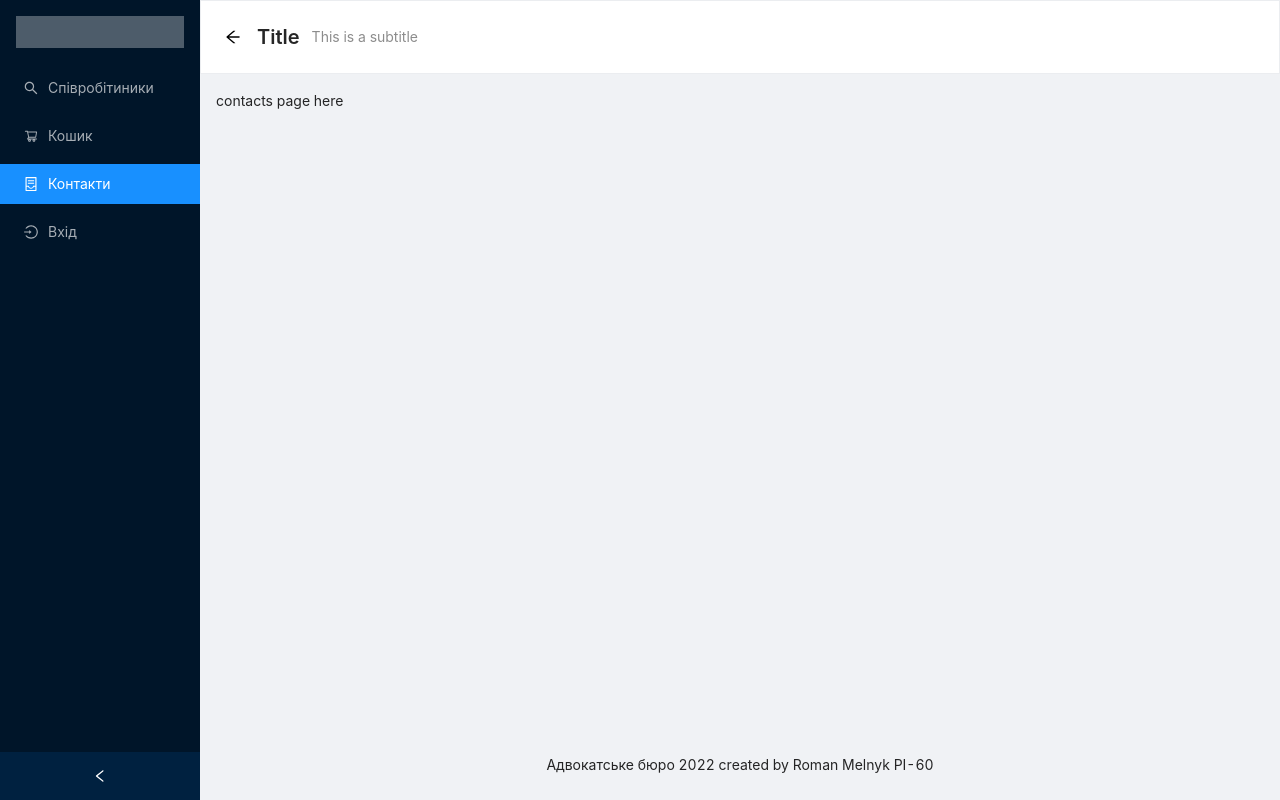
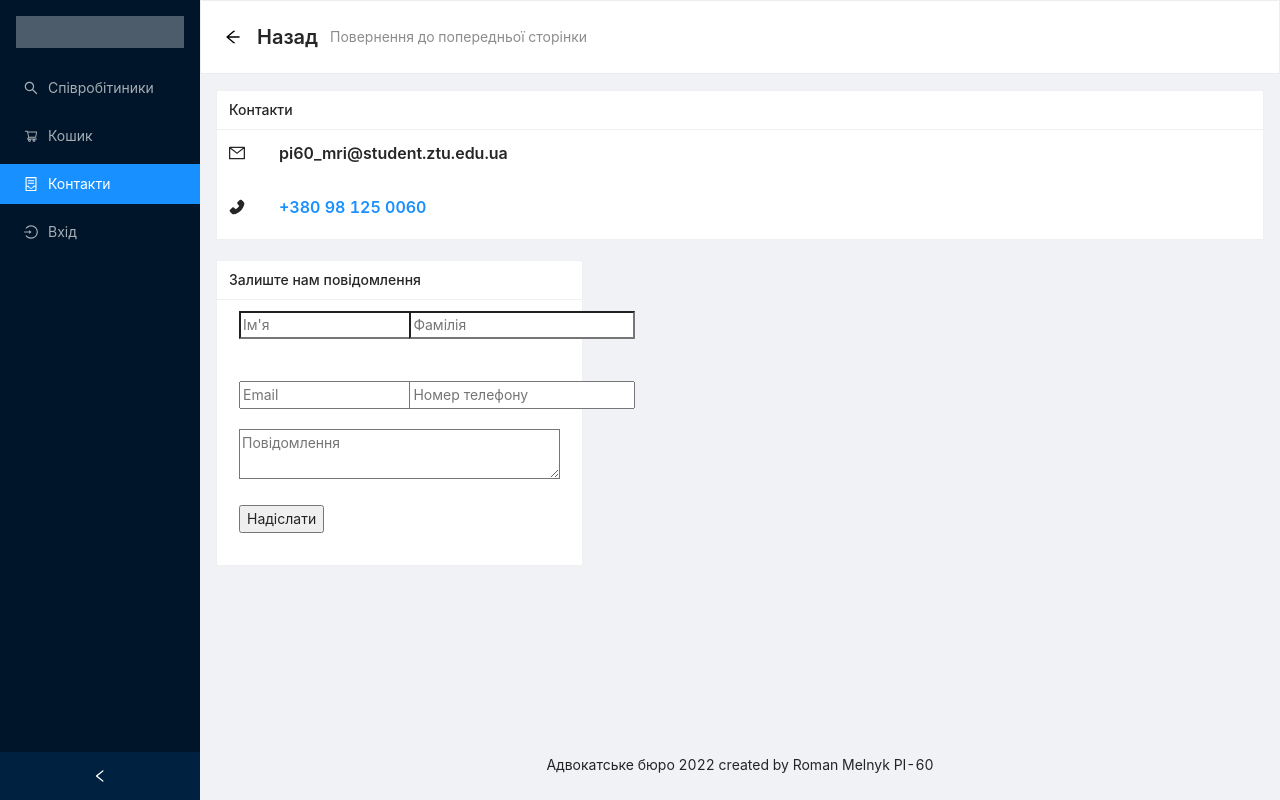
Before and after one commit to romka12254/dyploma, a React (Create React App) app: page /contacts in a window 1280 px wide. Built offline with nearby package versions, Linux system fonts and the light colour scheme; no server answers.

Commit message:
add contacts page

```diff
--- /dev/null
+++ b/src/pages/contacts/contacts.css
@@ -0,0 +1,22 @@
+.icon{
+    width: 50px;
+}
+.icon:hover {
+    color: dodgerblue;
+}
+
+.link {
+    color: black;
+}
+.link:hover {
+    color: dodgerblue;
+}
+
+.row {
+    width: 100%;
+    margin-bottom: 20px;
+}
+
+.col {
+    padding: 0 10px;
+}
--- /dev/null
+++ b/src/pages/contacts/contacts.js
@@ -0,0 +1,114 @@
+import React, {useState} from 'react';
+import "./contacts.css";
+import {Typography, message, Input, Space, Card, Row, Col } from "antd";
+import {MailOutlined, PhoneFilled} from "@ant-design/icons";
+import {doc, getDoc, setDoc, updateDoc} from "firebase/firestore";
+import {db} from "../../services/base";
+const { Title } = Typography;
+
+const Contacts = () => {
+    const [message, setMessage] = useState({
+        firstName: '',
+        lastName: '',
+        email: '',
+        phone: '',
+        text: ''
+    });
+
+    const sendMessage = async (e) => {
+        e.preventDefault();
+        const docRef = doc(db, "admin", "messages");
+        const docSnap = await getDoc(docRef);
+        if (docSnap.exists()) {
+            await updateDoc(docRef, {
+                messages: {...docSnap.messages, message}
+            })
+        } else {
+            await setDoc(doc(db, 'admin', 'messages'), {
+                messages: [message]
+            });
+        }
+        message.success('Повідомлення надіслано');
+    };
+
+    return (
+        <>
+            <Space direction="vertical" size="middle" style={{ display: 'flex', marginBottom:'20px' }}>
+                <Card title='Контакти' size="small">
+                    <Title level={5}><MailOutlined className='icon' />
+                        pi60_mri@student.ztu.edu.ua
+                    </Title>
+                    <br/>
+                    <Title level={5}><PhoneFilled className='icon' />
+                        <a href="tel:+380 98 125 0060">+380 98 125 0060</a>
+                    </Title>
+                </Card>
+            </Space>
+            <Space direction="vertical" size="middle" style={{ display: 'flex', marginBottom:'20px', width:'35%'}}>
+                <Card title='Залиште нам повідомлення' size="small">
+                    <form onSubmit={sendMessage}>
+                        <Row className='row'>
+                            <Col span={12} className='col'>
+                                <input
+                                    type='text'
+                                    required
+                                    placeholder="Ім'я"
+                                    value={message.firstName}
+                                    onChange={e => setMessage({...message, firstName: e.target.value})}
+                                />
+                            </Col>
+                            <Col span={12} className='col'>
+                                <input
+                                    type='text'
+                                    required
+                                    placeholder="Фамілія"
+                                    value={message.lastName}
+                                    onChange={e => setMessage({...message, lastName: e.target.value})}
+                                />
+                            </Col>
+                        </Row>
+                        <br/>
+                        <Row className='row'>
+                            <Col span={12} className='col'>
+                                <input
+                                    type='email'
+                                    required
+                                    placeholder="Email"
+                                    value={message.email}
+                                    onChange={e => setMessage({...message, email: e.target.value})}
+                                />
+                            </Col>
+                            <Col span={12} className='col'>
+                                <input
+                                    type="tel"
+                                    required
+                                    placeholder="Номер телефону"
+                                    value={message.phone}
+                                    onChange={e => setMessage({...message, phone: e.target.value})}
+                                />
+                            </Col>
+                        </Row>
+                        <Row className='row'>
+                            <Col span={24} className='col'>
+                                <textarea
+                                    style={{width:'100%'}}
+                                    required
+                                    placeholder="Повідомлення"
+                                    value={message.text}
+                                    onChange={e => setMessage({...message, text: e.target.value})}
+                                />
+                            </Col>
+                        </Row>
+                        <Row className='row'>
+                            <Col span={24} className='col'>
+                                <button type='submit'>Надіслати</button>
+                            </Col>
+                        </Row>
+                    </form>
+                </Card>
+            </Space>
+        </>
+    );
+};
+
+export default Contacts;
--- a/src/pages/main/main.js
+++ b/src/pages/main/main.js
@@ -9,6 +9,7 @@ import Users from '../../components/users/users'
 import User from '../../components/user/user'
 import {useSelector} from "react-redux";
 import Profile from "../../components/profile/profile";
+import Contacts from "../contacts/contacts";
 
 const {Header, Content, Footer} = Layout;
 
@@ -34,8 +35,8 @@ const Main = () => {
             <PageHeader
                 className="site-page-header"
                 onBack={() => navigate(-1)}
-                title="Title"
-                subTitle="This is a subtitle"
+                title="Назад"
+                subTitle="Повернення до попередньої сторінки"
             />
             <Content
                 style={{
@@ -49,7 +50,7 @@ const Main = () => {
                     <Route path='/employees' element={<Employees/>}/>
                     <Route path='/employees/:employeeId' element={<Employee/>}/>
                     <Route path='/cart' element={<Cart />}/>
-                    <Route path='/contacts' element={<div>contacts page here</div>}/>
+                    <Route path='/contacts' element={<Contacts/>}/>
                 </Routes>
             </Content>
             <Footer
```
Also changed, not shown: public/lawyer.jpg (added), 1 other file (tests, documents, lock files or other folders).
